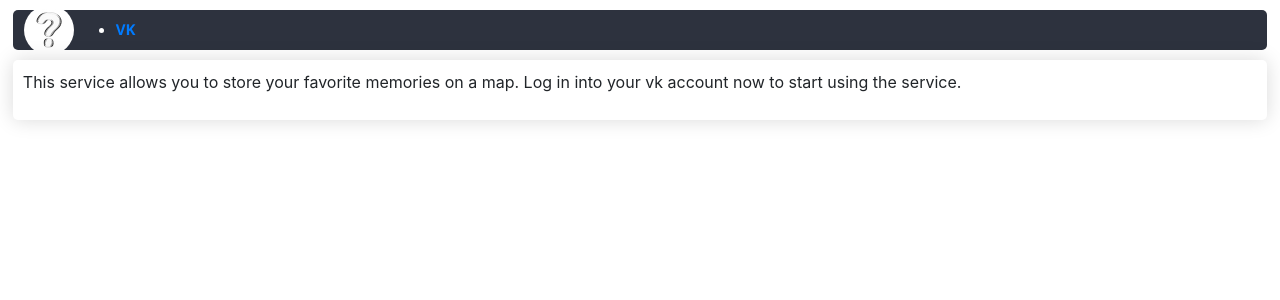
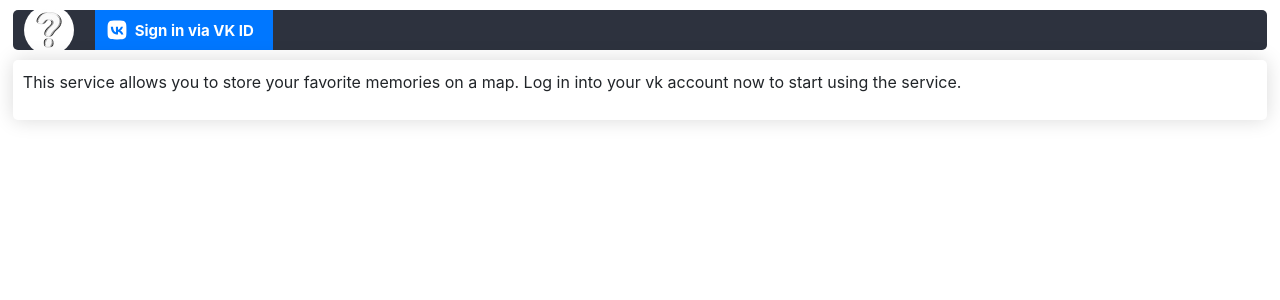
Before and after one commit to SigmaMu01/inee-test-map, a Django app: page / in a window 1280 px wide. Shown: the top 300 px of the page. Run offline with Django 5.2, Linux system fonts and the light colour scheme; some libraries are stand-ins or nearby versions.

Commit message:
Add 'Sign in via VK' button

```diff
--- a/mnotes/app_defaults.py
+++ b/mnotes/app_defaults.py
@@ -10,6 +10,8 @@ from mapawish.settings import BASE_DIR, GOOGLE_API_KEY
 
 
 DEFAULT_LOCATION_CONST = "City Center, Yekaterinburg, Sverdlovsk Oblast, Russia"
+
+NO_LOGIN_REDIRECT = {"login_url": "index", "redirect_field_name": None}
 
 
 def default_avatar_path():
--- a/mnotes/static/mnotes/main.css
+++ b/mnotes/static/mnotes/main.css
@@ -208,3 +208,56 @@ form{
 submit[disabled]{
   background-color: #cccccc;
 }
+
+.VkIdWebSdk__button_reset {
+       border: none;
+       margin: 0;
+       padding: 0;
+       width: auto;
+       overflow: visible;
+       background: transparent;
+       color: inherit;
+       font: inherit;
+       line-height: normal;
+       -webkit-font-smoothing: inherit;
+       -moz-osx-font-smoothing: inherit;
+       -webkit-appearance: none;
+     }
+
+     .VkIdWebSdk__button {
+       background: #0077ff;
+       cursor: pointer;
+       transition: all .1s ease-out;
+     }
+
+     .VkIdWebSdk__button:hover{
+       opacity: 0.8;
+     }
+
+     .VkIdWebSdk__button:active {
+       opacity: .7;
+       transform: scale(.97);
+     }
+
+     .VkIdWebSdk__button {
+       width: 100%;
+       min-height: 30px;
+     }
+
+     .VkIdWebSdk__button_container {
+       display: flex;
+       align-items: center;
+       padding: 8px 10px;
+     }
+
+     .VkIdWebSdk__button_icon + .VkIdWebSdk__button_text {
+       margin-left: -28px;
+     }
+
+     .VkIdWebSdk__button_text {
+       display: flex;
+       font-family: -apple-system, system-ui, "Helvetica Neue", Roboto, sans-serif;
+       flex: 1;
+       justify-content: center;
+       color: #ffffff;
+     }
--- a/mnotes/templates/mnotes/index.html
+++ b/mnotes/templates/mnotes/index.html
@@ -10,10 +10,25 @@
     <div class="title">
       <table class="header">
         <tr>
-          <td><img src="{% static 'mnotes/avatar_def.jpg' %}" alt="Avatar" class="avatar"></td>
-          <td style="padding-top:15px">
-            {% include "socialaccount/snippets/provider_list.html" with process="login" %}
+          <td style="padding-right: 20px"><img src="{% static 'mnotes/avatar_def.jpg' %}" alt="Avatar" class="avatar"></td>
+          <td width="180px">
+            <button id="VKIDSDKAuthButton" class="VkIdWebSdk__button VkIdWebSdk__button_reset"
+            onclick="window.location.href = '/accounts/vk/login/?process=login';">
+              <div class="VkIdWebSdk__button_container">
+                <div class="VkIdWebSdk__button_icon">
+                  <svg width="24" height="24" viewBox="0 0 28 28" fill="none" xmlns="http://www.w3.org/2000/svg">
+                    <path fill-rule="evenodd" clip-rule="evenodd" d="M4.54648 4.54648C3 6.09295 3 8.58197 3 13.56V14.44C3 19.418 3 21.907 4.54648 23.4535C6.09295 25 8.58197 25 13.56 25H14.44C19.418 25 21.907 25 23.4535 23.4535C25 21.907 25
+                     19.418 25 14.44V13.56C25 8.58197 25 6.09295 23.4535 4.54648C21.907 3 19.418 3 14.44 3H13.56C8.58197 3 6.09295 3 4.54648 4.54648ZM6.79999 10.15C6.91798 15.8728 9.92951 19.31 14.8932 19.31H15.1812V16.05C16.989 16.2332 18.3371
+                     17.5682 18.8875 19.31H21.4939C20.7869 16.7044 18.9535 15.2604 17.8141 14.71C18.9526 14.0293 20.5641 12.3893 20.9436 10.15H18.5722C18.0747 11.971 16.5945 13.6233 15.1803 13.78V10.15H12.7711V16.5C11.305 16.1337 9.39237 14.3538 9.314 10.15H6.79999Z" fill="white"/>
+                  </svg>
+                </div>
+                <div class="VkIdWebSdk__button_text" style="padding-left:25px">
+                  Sign in via VK ID
+                </div>
+              </div>
+            </button>
           </td>
+
         </tr>
       </table>
     </div>
@@ -24,6 +39,6 @@
       This service allows you to store your favorite memories on a map.
       Log in into your vk account now to start using the service.
     </p>
-  </div>
+    </div>
 </div>
 {% endblock %}
--- a/mnotes/urls.py
+++ b/mnotes/urls.py
@@ -1,12 +1,15 @@
 from django.contrib.auth.decorators import login_required
 from django.urls import path
 
+from .app_defaults import NO_LOGIN_REDIRECT
 from .views import NoteView, index, note_create, note_delete, note_edit
 
 
 urlpatterns = [
     path("", index, name="index"),
-    path("notes/", login_required(NoteView.as_view()), name="notes"),
+    path(
+        "notes/", login_required(NoteView.as_view(), **NO_LOGIN_REDIRECT), name="notes"
+    ),
     path("notes/delete/<int:pk>", note_delete, name="note_delete"),
     path("notes/edit/<int:pk>", note_edit, name="note_edit"),
     path("notes/create", note_create, name="note_create"),
--- a/mnotes/views.py
+++ b/mnotes/views.py
@@ -9,7 +9,7 @@ from django.shortcuts import redirect, render
 from django.urls import reverse
 from django.views import View
 
-from .app_defaults import default_location
+from .app_defaults import NO_LOGIN_REDIRECT, default_location
 from .forms import NoteCreateForm
 from .models import UserMapNote
 
@@ -61,7 +61,7 @@ class NoteView(View):
         return render(request, template_name, context)
 
 
-@login_required(redirect_field_name=None)
+@login_required(**NO_LOGIN_REDIRECT)
 def note_create(request, note=None):
     """Create a new user note or update already existing note."""
     is_edit = False
@@ -104,7 +104,7 @@ def note_create(request, note=None):
     return render(request, "mnotes/create.html", context)
 
 
-@login_required(redirect_field_name=None)
+@login_required(**NO_LOGIN_REDIRECT)
 def note_edit(request, pk=None):
     """
     Check if note exists and belongs to this user then call create
@@ -118,7 +118,7 @@ def note_edit(request, pk=None):
         return redirect(reverse("notes"))
 
 
-@login_required(redirect_field_name=None)
+@login_required(**NO_LOGIN_REDIRECT)
 def note_delete(request, pk=None):
     """Check if note exists and belongs to this user then delete it."""
     try:
```
Also changed, not shown: mapawish/settings/debug.py (+7 -7 lines), mnotes/tests/test_views.py (+4 -4 lines).
